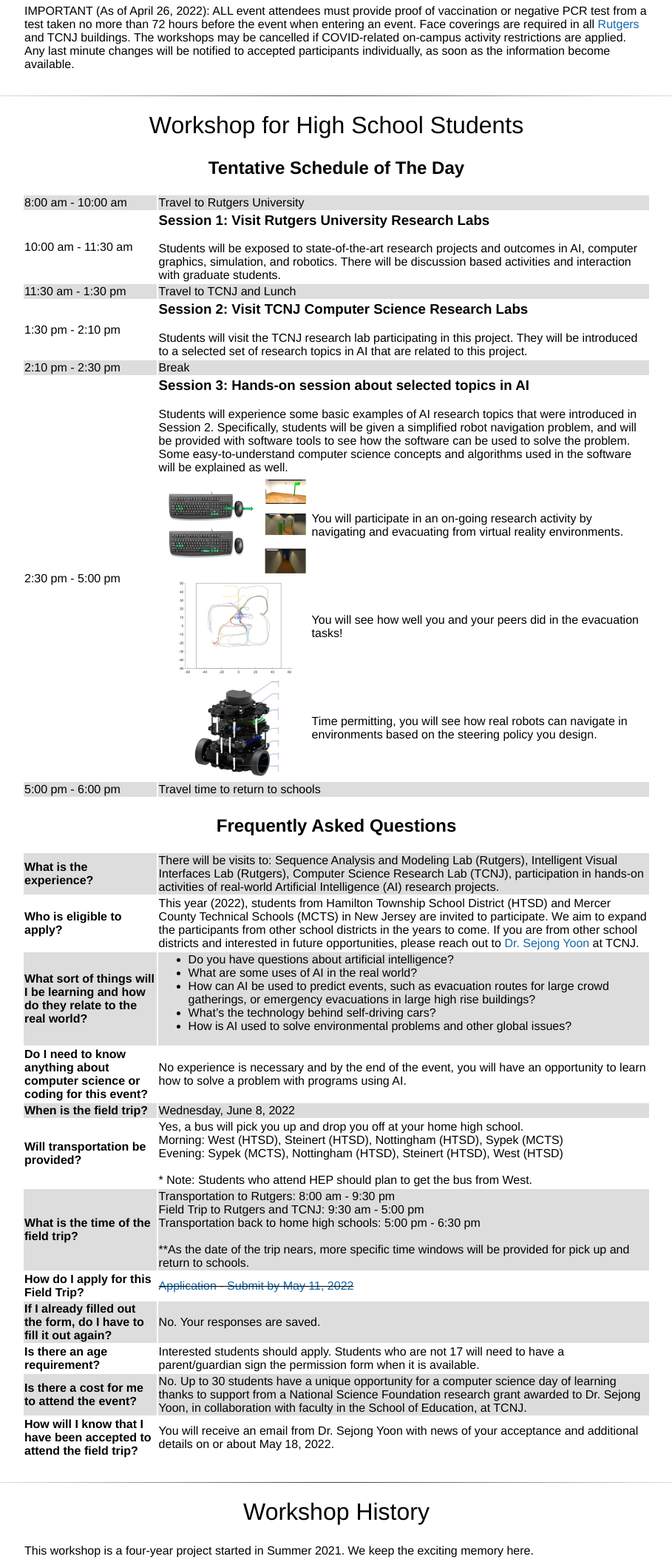
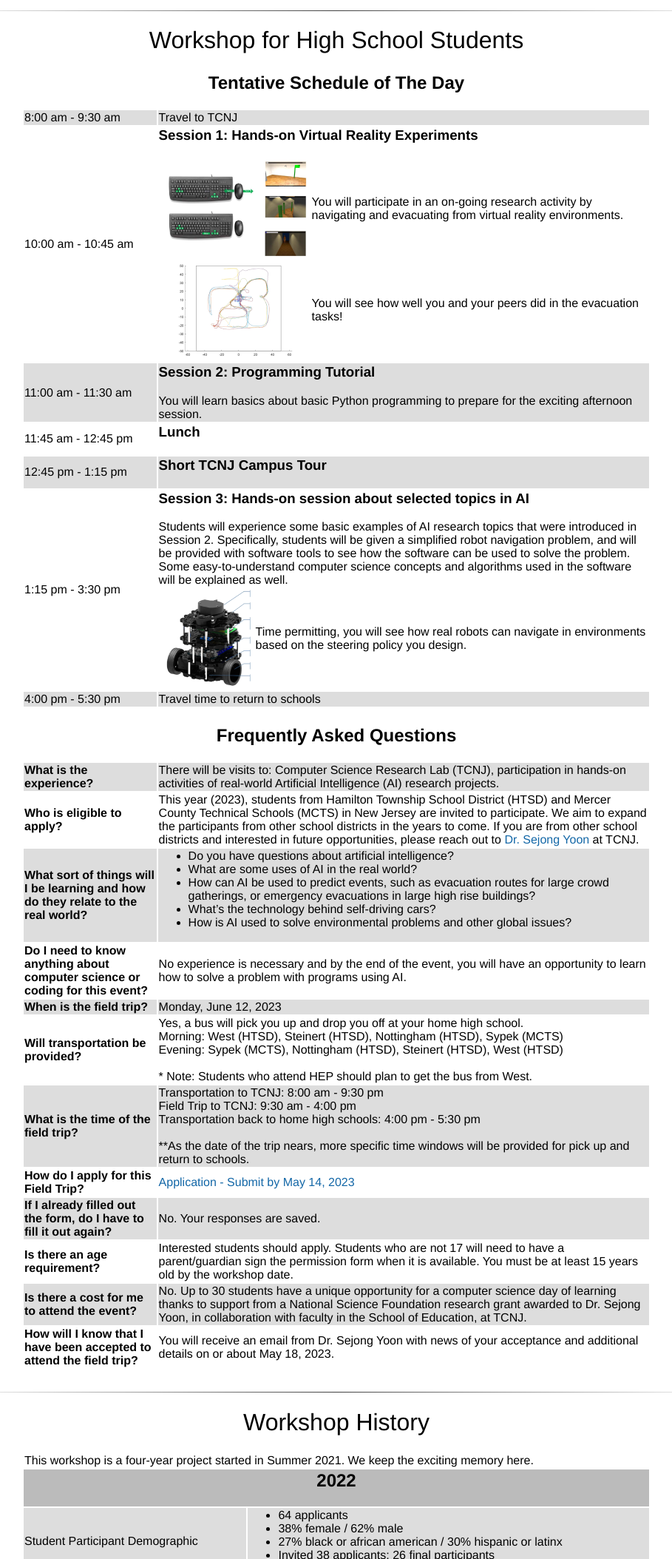
Before and after one commit to project-nucleum/project-nucleum.github.io, a plain HTML site: page BPC/student/index.html in a window 1280 px wide. Shown: the part 693-2800 px from the top of the page at 74% size, without its empty margins (185-1094 px from the left). Drawn offline with Linux system fonts and the light colour scheme; a script that the page names is missing.

Commit message:
updated 2023

```diff
--- a/BPC/student/index.html
+++ b/BPC/student/index.html
@@ -164,6 +164,7 @@ Computing is a ubiquitous part of modern life. However, it is also clear that la
 		</tr>
 	</table>
 
+	<!--
 	<hr>
 
 	<table align=center width=850px>
@@ -173,6 +174,7 @@ Computing is a ubiquitous part of modern life. However, it is also clear that la
 		</td>
 	</tr>
 	</table>
+	-->
 
 	<br>
 	<hr>
@@ -186,53 +188,18 @@ Computing is a ubiquitous part of modern life. However, it is also clear that la
 		</tr>
 		<tr id=ROW1>
 			<td>
-			8:00 am - 10:00 am
+			8:00 am - 9:30 am
 			</td>
 			<td>
-			Travel to Rutgers University
+			Travel to TCNJ
 			</td>
 		</tr>
 		<tr id=ROW2>
 			<td>
-			10:00 am - 11:30 am
+			10:00 am - 10:45 am
 			</td>
 			<td>
-			<h3>Session 1: Visit Rutgers University Research Labs</h3>
-			Students will be exposed to state-of-the-art research projects and outcomes in AI, computer graphics, simulation, and robotics. There will be discussion based activities and interaction with graduate students.
-			</td>
-		</tr>
-		<tr id=ROW1>
-			<td>
-			11:30 am - 1:30 pm
-			</td>
-			<td>
-			Travel to TCNJ and Lunch
-			</td>
-		</tr>
-		<tr id=ROW2>
-			<td>
-			1:30 pm - 2:10 pm
-			</td>
-			<td>
-			<h3>Session 2: Visit TCNJ Computer Science Research Labs</h3>
-			Students will visit the TCNJ research lab participating in this project. They will be introduced to a selected set of research topics in AI that are related to this project.
-			</td>
-		</tr>
-		<tr id=ROW1>
-			<td>
-			2:10 pm - 2:30 pm
-			</td>
-			<td>
-			Break
-			</td>
-		</tr>
-		<tr id=ROW2>
-			<td>
-			2:30 pm - 5:00 pm
-			</td>
-			<td>
-			<h3>Session 3: Hands-on session about selected topics in AI</h3>
-			Students will experience some basic examples of AI research topics that were introduced in Session 2. Specifically, students will be given a simplified robot navigation problem, and will be provided with software tools to see how the software can be used to solve the problem. Some easy-to-understand computer science concepts and algorithms used in the software will be explained as well.
+			<h3>Session 1: Hands-on Virtual Reality Experiments</h3>
 			<table>
 			<tr>
 				<td align="center">
@@ -250,6 +217,42 @@ Computing is a ubiquitous part of modern life. However, it is also clear that la
 				You will see how well you and your peers did in the evacuation tasks!
 				</td>
 			</tr>
+			</table>
+			</td>
+		</tr>
+		<tr id=ROW1>
+			<td>
+			11:00 am - 11:30 am
+			</td>
+			<td>
+			<h3>Session 2: Programming Tutorial</h3>
+			You will learn basics about basic Python programming to prepare for the exciting afternoon session.
+			</td>
+		</tr>
+		<tr id=ROW2>
+			<td>
+			11:45 am - 12:45 pm
+			</td>
+			<td>
+			<h3>Lunch</h3>
+			</td>
+		</tr>
+		<tr id=ROW1>
+			<td>
+			12:45 pm - 1:15 pm
+			</td>
+			<td>
+			<h3>Short TCNJ Campus Tour</h3>
+			</td>
+		</tr>
+		<tr id=ROW2>
+			<td>
+			1:15 pm - 3:30 pm
+			</td>
+			<td>
+			<h3>Session 3: Hands-on session about selected topics in AI</h3>
+			Students will experience some basic examples of AI research topics that were introduced in Session 2. Specifically, students will be given a simplified robot navigation problem, and will be provided with software tools to see how the software can be used to solve the problem. Some easy-to-understand computer science concepts and algorithms used in the software will be explained as well.
+			<table>
 			<tr>
 				<td align="center">
 				<img src="https://project-nucleum.github.io/resources/bpc_std_ws_3-3.png" style="vertical-align:middle">
@@ -263,7 +266,7 @@ Computing is a ubiquitous part of modern life. However, it is also clear that la
 		</tr>
 		<tr id=ROW1>
 			<td>
-			5:00 pm - 6:00 pm
+			4:00 pm - 5:30 pm
 			</td>
 			<td>
 			Travel time to return to schools
@@ -284,7 +287,7 @@ Computing is a ubiquitous part of modern life. However, it is also clear that la
 			What is the experience?
 			</b></td>
 			<td>
-			There will be visits to: Sequence Analysis and Modeling Lab (Rutgers), Intelligent Visual Interfaces Lab (Rutgers), Computer Science Research Lab (TCNJ), participation in hands-on activities of real-world Artificial Intelligence (AI) research projects.
+			There will be visits to: Computer Science Research Lab (TCNJ), participation in hands-on activities of real-world Artificial Intelligence (AI) research projects.
 			</td>
 		</tr>
 		<tr id=ROW2>
@@ -292,7 +295,7 @@ Computing is a ubiquitous part of modern life. However, it is also clear that la
 			Who is eligible to apply?
 			</b></td>
 			<td>
-			This year (2022), students from Hamilton Township School District (HTSD) and Mercer County Technical Schools (MCTS) in New Jersey are invited to participate. We aim to expand the participants from other school districts in the years to come. If you are from other school districts and interested in future opportunities, please reach out to <a href="https://sejongyoon.net" target="_blank">Dr. Sejong Yoon</a> at TCNJ.
+			This year (2023), students from Hamilton Township School District (HTSD) and Mercer County Technical Schools (MCTS) in New Jersey are invited to participate. We aim to expand the participants from other school districts in the years to come. If you are from other school districts and interested in future opportunities, please reach out to <a href="https://sejongyoon.net" target="_blank">Dr. Sejong Yoon</a> at TCNJ.
 			</td>
 		</tr>
 		<tr id=ROW1>
@@ -322,7 +325,7 @@ Computing is a ubiquitous part of modern life. However, it is also clear that la
 			When is the field trip?
 			</b></td>
 			<td>
-			Wednesday, June 8, 2022
+			Monday, June 12, 2023
 			</td>
 		</tr>
 		<tr id=ROW2>
@@ -342,9 +345,9 @@ Computing is a ubiquitous part of modern life. However, it is also clear that la
 			What is the time of the field trip?
 			</b></td>
 			<td>
-			Transportation to Rutgers: 8:00 am - 9:30 pm</br>
-			Field Trip to Rutgers and TCNJ: 9:30 am - 5:00 pm<br/>
-			Transportation back to home high schools: 5:00 pm - 6:30 pm<br/>
+			Transportation to TCNJ: 8:00 am - 9:30 pm</br>
+			Field Trip to TCNJ: 9:30 am - 4:00 pm<br/>
+			Transportation back to home high schools: 4:00 pm - 5:30 pm<br/>
 			&nbsp;<br/>
 			**As the date of the trip nears, more specific time windows will be provided for pick up and return to schools.
 			</td>
@@ -354,7 +357,7 @@ Computing is a ubiquitous part of modern life. However, it is also clear that la
 			How do I apply for this Field Trip?
 			</b></td>
 			<td>
-			<s><a href="https://forms.gle/jAtStdTiU6obeUwd9">Application - Submit by May 11, 2022</a></s>
+			<a href="https://forms.gle/vDoNHDxBt2pBNZMX6">Application - Submit by May 14, 2023</a>
 			</td>
 		</tr>
 		<tr id=ROW1>
@@ -370,7 +373,7 @@ Computing is a ubiquitous part of modern life. However, it is also clear that la
 			Is there an age requirement?
 			</b></td>
 			<td>
-			Interested students should apply.  Students who are not 17 will need to have a parent/guardian sign the permission form when it is available.
+			Interested students should apply.  Students who are not 17 will need to have a parent/guardian sign the permission form when it is available. You must be at least 15 years old by the workshop date.
 			</td>
 		</tr>
 		<tr id=ROW1>
@@ -386,7 +389,7 @@ Computing is a ubiquitous part of modern life. However, it is also clear that la
 			How will I know that I have been accepted to attend the field trip?
 			</b></td>
 			<td>
-			You will receive an email from Dr. Sejong Yoon with news of your acceptance and additional details on or about May 18, 2022.
+			You will receive an email from Dr. Sejong Yoon with news of your acceptance and additional details on or about May 18, 2023.
 			</td>
 		</tr>
 	</table>
```
Also changed, not shown: BPC/index.html (+2 -0 lines), BPC/teacher/index.html (+16 -14 lines).
